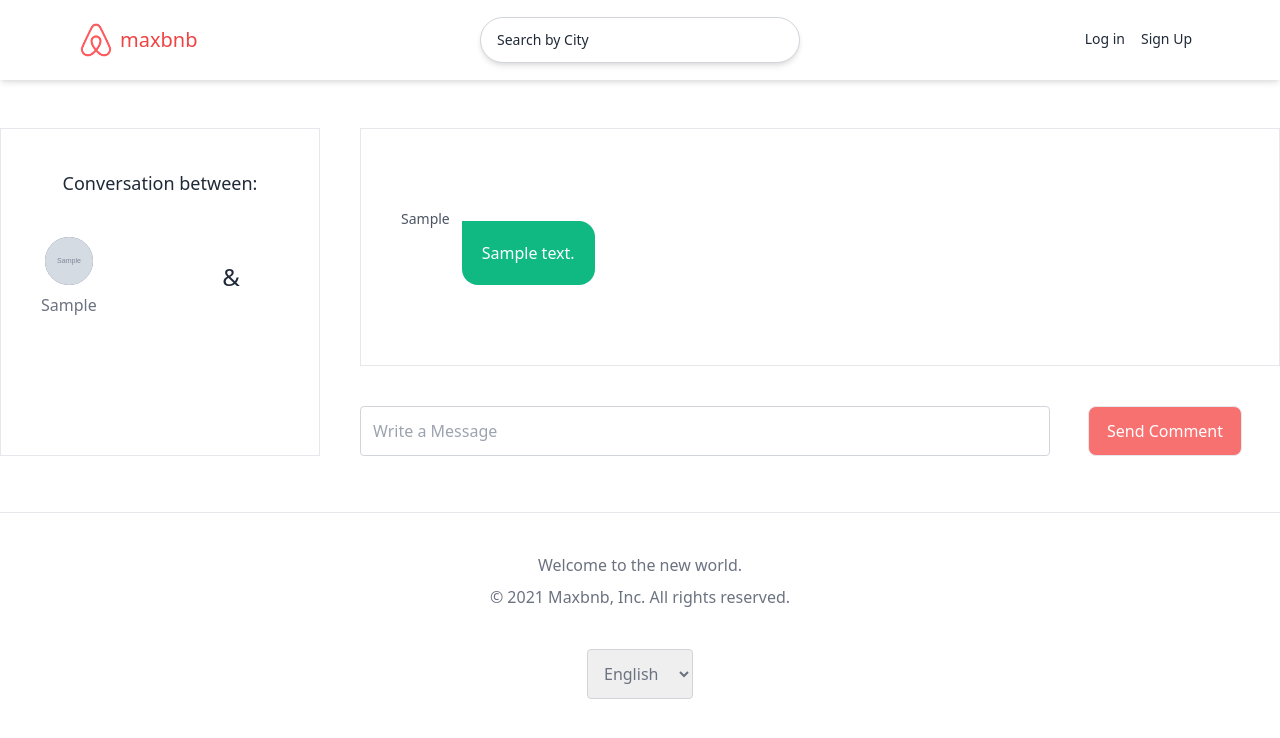
After one commit to helious23/maxbnb, a Django app: page /conversations/1/ in a window 1280 px wide. The commit adds this page. Shown: the top 738 px of the page. Run offline with Django 3.2, Linux system fonts and the light colour scheme; tables that the repository leaves empty hold one stand-in row (values such as "Sample post"); grey boxes marked "Sample" are stand-in pictures; style sheets or scripts are compiled from the project's sources; parts of the project's set-up code (start-up, migrations or seed data) failed here and were passed over.

Commit message:
Messages

```diff
--- a/config/urls.py
+++ b/config/urls.py
@@ -27,6 +27,7 @@ urlpatterns = [
     path("reservations/", include("reservations.urls", namespace="reservations")),
     path("reviews/", include("reviews.urls", namespace="reviews")),
     path("lists/", include("lists.urls", namespace="lists")),
+    path("conversations/", include("conversations.urls", namespace="conversations")),
     path("admin/", admin.site.urls),
 ]
 
--- /dev/null
+++ b/conversations/urls.py
@@ -0,0 +1,9 @@
+from django.urls import path
+from . import views
+
+app_name = "conversations"
+
+urlpatterns = [
+    path("go/<int:a_pk>/<int:b_pk>/", views.go_conversation, name="go"),
+    path("<int:pk>/", views.ConversationDetailView.as_view(), name="detail"),
+]
--- a/conversations/views.py
+++ b/conversations/views.py
@@ -1,3 +1,46 @@
-from django.shortcuts import render
+from django.db.models import Q
+from django.http import Http404
+from django.shortcuts import redirect, render
+from django.urls.base import reverse
+from django.views.generic import View
+from users import models as user_models
+from . import models
 
-# Create your views here.
+
+def go_conversation(request, a_pk, b_pk):
+    user_one = user_models.User.objects.get_or_none(pk=a_pk)
+    user_two = user_models.User.objects.get_or_none(pk=b_pk)
+    if user_one is not None and user_two is not None:
+        try:
+            conversation = models.Conversation.objects.get(
+                Q(participants=user_one) & Q(participants=user_two)
+            )
+        except models.Conversation.DoesNotExist:
+            conversation = models.Conversation.objects.create()
+            conversation.participants.add(user_one, user_two)
+        return redirect(reverse("conversations:detail", kwargs={"pk": conversation.pk}))
+
+
+class ConversationDetailView(View):
+    def get(self, *args, **kwargs):
+        pk = kwargs.get("pk")
+        conversation = models.Conversation.objects.get_or_none(pk=pk)
+        if not conversation:
+            raise Http404()
+        return render(
+            self.request,
+            "conversations/conversation_detail.html",
+            {"conversation": conversation},
+        )
+
+    def post(self, *args, **kwargs):
+        message = self.request.POST.get("message", None)
+        pk = kwargs.get("pk")
+        conversation = models.Conversation.objects.get_or_none(pk=pk)
+        if not conversation:
+            raise Http404()
+        if message is not None:
+            models.Message.objects.create(
+                message=message, user=self.request.user, conversation=conversation
+            )
+        return redirect(reverse("conversations:detail", kwargs={"pk": pk}))
--- /dev/null
+++ b/templates/conversations/conversation_detail.html
@@ -0,0 +1,61 @@
+
+{% extends "base.html" %}
+
+{% block page_title %}
+    Conversation
+{% endblock page_title %}
+
+{% block search-bar %}
+{% endblock search-bar %}
+
+{% block content %}
+
+    <div class="container mx-auto my-10 mt-32 flex justify-between min-h-50vh">
+
+        <div class="border w-1/4 p-10">
+            <span class="text-center w-full block text-lg font-medium">Conversation between:</span>
+            <div class="flex justify-between mt-10 items-center">
+                {% for user in conversation.participants.all  %}
+                    <div class="flex flex-col items-center">
+                        {% include "mixins/user_avatar.html" with user=user amount=12%}
+                        <span class="mt-2 text-gray-500">{{user.first_name}}</span>
+                    </div>
+                    {% if forloop.first %}
+                      <span class="font-medium text-2xl w-24 text-center">&</span>
+                    {% endif %}
+                {% endfor %}
+            </div>
+        </div>
+        <div class="flex-grow ">
+            <div class=" border ml-10 p-10">
+            {% for message in conversation.messages.all %}
+                <div class="mb-10 mt-10 flex w-full {% if message.user.pk == user.pk %}justify-start flex-row-reverse{% endif %}">
+                        <div class="text-sm font-medium text-gray-600">{{message.user.first_name}}</div>
+                        <div class="mt-3 p-5 w-max  rounded-b-2xl
+                            {% if message.user.pk != user.pk %}
+                                bg-green-500
+                                text-white
+                                rounded-tr-2xl
+                                ml-3
+                            {% else %}
+                                bg-gray-300
+                                rounded-tl-2xl
+                                mr-3
+                            {% endif %}">
+                            {{message.message}}
+                        </div>
+                    </div>
+                {% endfor %}
+            </div>
+            <div class="mt-10 ml-10 flex justify-center items-center">
+                <form method="POST" class="w-full flex items-center">
+                    {% csrf_token %}
+                    <input class="w-9/12" name="message" placeholder="Write a Message" required/>
+                    <div class="w-2/12 mx-auto">
+                        <button class="btn-link">Send Comment</button>
+                    </div>
+                </form>
+            </div>
+        </div>
+    </div>
+{% endblock content %}
--- a/templates/reservations/detail.html
+++ b/templates/reservations/detail.html
@@ -27,7 +27,7 @@
                 </div>
                 <div class="ml-5 flex flex-col">
                     <span class="font-medium mb-px">Contact your Airbnb Host</span>
-                    <a href="#" class="font-medium text-green-500">Send a Message</a>
+                    <a href="{% url 'conversations:go' reservation.room.host.pk reservation.guest.pk %}" class="font-medium text-green-500">Send a Message</a>
                 </div>
             </div>
             <div class="py-10 px-5 flex">
--- a/users/models.py
+++ b/users/models.py
@@ -7,6 +7,7 @@ from django.db import models
 from django.utils.html import strip_tags
 from django.urls import reverse
 from django.template.loader import render_to_string
+from core import managers as core_managers
 
 
 # AbstractUser class : admin 패널에서 사용중인 user class
@@ -75,6 +76,7 @@ class User(AbstractUser):
     login_method = models.CharField(
         max_length=50, choices=LOGIN_CHOICES, default=LOGIN_EMAIL
     )
+    objects = core_managers.CustomModelManager()
 
     def get_absolute_url(self):
         return reverse("users:profile", kwargs={"pk": self.pk})
```
Also changed, not shown: conversations/forms.py (added, +9 -0 lines), .elasticbeanstalk/config.yml (added), 1 other file.
